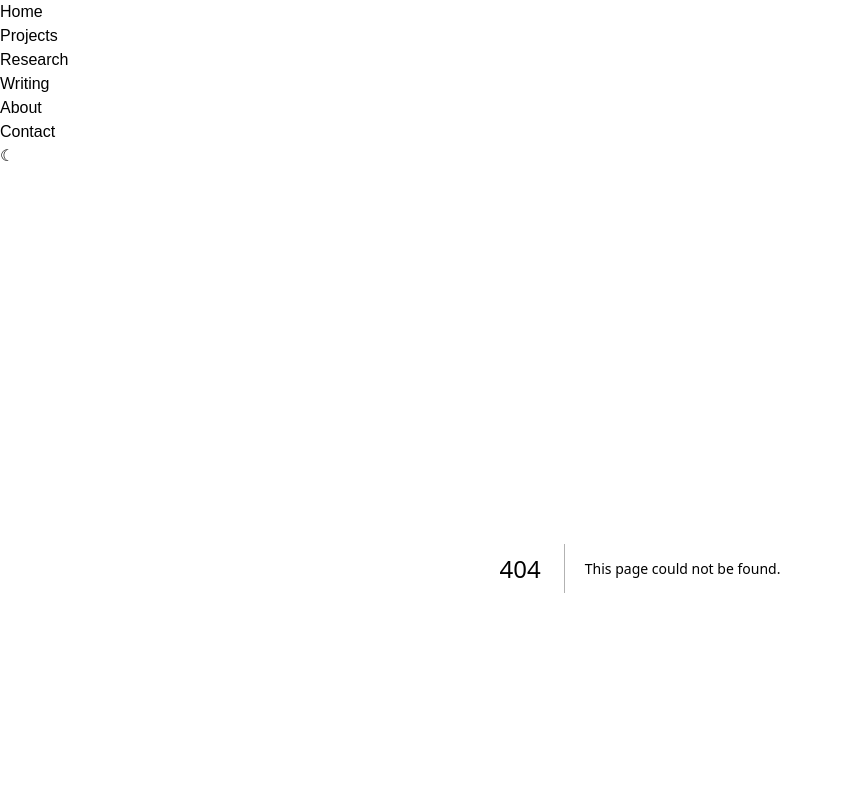
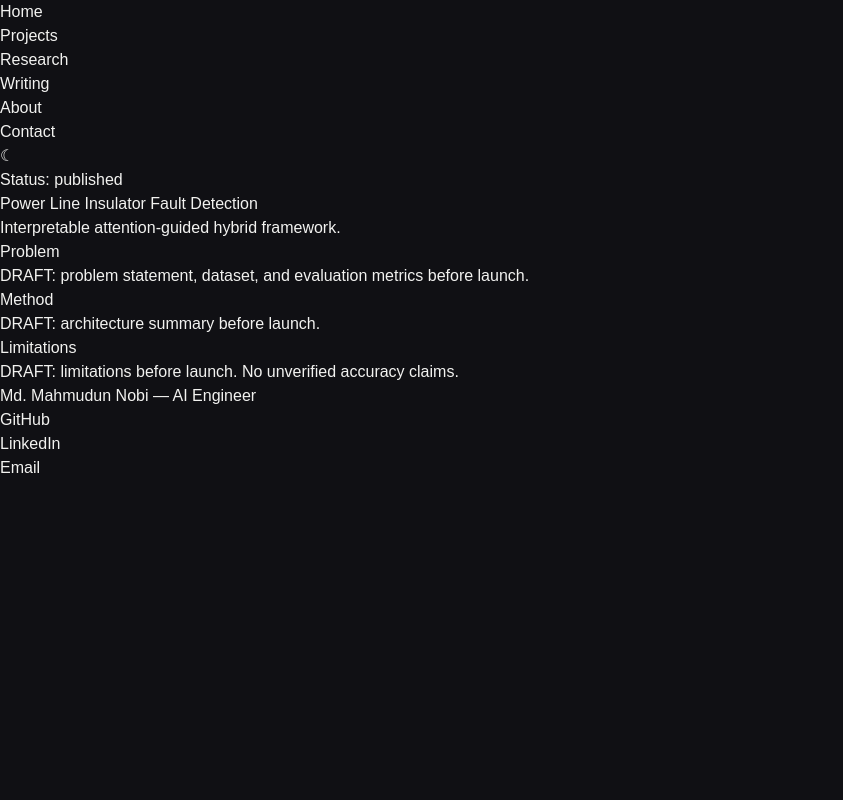
Before and after one commit to Nobi004/portfolio-live, a Next.js app: page /research/insulator-fault-detection in a window 1280 px wide. Before the commit this address had no page. Shown: the top 800 px of the page, without its empty margins (0-843 px from the left). Built offline with nearby package versions, Linux system fonts and the light colour scheme.

Commit message:
feat: add research section with three entries

```diff
--- /dev/null
+++ b/src/app/research/[slug]/page.tsx
@@ -0,0 +1,54 @@
+import type { Metadata } from "next";
+import { notFound } from "next/navigation";
+import type { ReactNode } from "react";
+import { RESEARCH_SLUGS, getResearchMeta } from "@/lib/research";
+
+export function generateStaticParams() {
+  return RESEARCH_SLUGS.map((slug) => ({ slug }));
+}
+
+export async function generateMetadata({
+  params,
+}: {
+  params: Promise<{ slug: string }>;
+}): Promise<Metadata> {
+  try {
+    const meta = await getResearchMeta((await params).slug);
+    return { title: `${meta.title} — Research`, description: meta.summary };
+  } catch {
+    return { title: "Research entry not found" };
+  }
+}
+
+export default async function ResearchDetailPage({
+  params,
+}: {
+  params: Promise<{ slug: string }>;
+}) {
+  const slug = (await params).slug;
+  let meta;
+  try {
+    meta = await getResearchMeta(slug);
+  } catch {
+    notFound();
+  }
+  const mod = await import(`@/content/research/${slug}.mdx`);
+  const Post = mod.default as (props: { components?: Record<string, ReactNode> }) => ReactNode;
+  return (
+    <article>
+      <p>
+        Status: {meta.status}
+        {meta.venue ? ` · ${meta.venue}` : ""}
+      </p>
+      <h1>{meta.title}</h1>
+      <p>{meta.tagline}</p>
+      <Post />
+      {meta.bibtex ? (
+        <section aria-label="Citation">
+          <h2>Cite</h2>
+          <pre>{meta.bibtex}</pre>
+        </section>
+      ) : null}
+    </article>
+  );
+}
--- a/src/app/research/page.tsx
+++ b/src/app/research/page.tsx
@@ -1,8 +1,26 @@
-export default function ResearchPage() {
+import Link from "next/link";
+import { getAllResearchMeta } from "@/lib/research";
+
+export default async function ResearchPage() {
+  const entries = await getAllResearchMeta();
   return (
     <article>
       <h1>Research</h1>
-      <p>Coming in Phase 3: publications, experiments, and technical evidence.</p>
+      <ul>
+        {entries.map((e) => (
+          <li key={e.slug}>
+            <Link href={`/research/${e.slug}`}>
+              <h2>{e.title}</h2>
+            </Link>
+            <p>{e.tagline}</p>
+            <p>
+              Status: {e.status}
+              {e.venue ? ` · ${e.venue}` : ""}
+              {e.year ? ` · ${e.year}` : ""}
+            </p>
+          </li>
+        ))}
+      </ul>
     </article>
   );
 }
--- /dev/null
+++ b/src/content/research/aura-runtime-research.mdx
@@ -0,0 +1,19 @@
+export const metadata = {
+  slug: "aura-runtime-research",
+  title: "AURA Runtime Research",
+  tagline: "Experiments in runtime behavior, governance, and evidence reconstruction.",
+  summary: "Independent experiments on agent runtime behavior, governance gating, and evidence reconstruction. Hypotheses clearly marked as such; only reproducible findings reported as findings.",
+  status: "experiment",
+};
+
+## Objective
+
+DRAFT: experimental objectives before launch.
+
+## Method
+
+DRAFT: methodology before launch. Hypotheses are labeled hypotheses, not results.
+
+## Limitations
+
+Independent experiment, not peer-reviewed work. DRAFT: reproducible findings before launch.
--- /dev/null
+++ b/src/content/research/insulator-fault-detection.mdx
@@ -0,0 +1,19 @@
+export const metadata = {
+  slug: "insulator-fault-detection",
+  title: "Power Line Insulator Fault Detection",
+  tagline: "Interpretable attention-guided hybrid framework.",
+  summary: "Research on interpretable attention-guided hybrid models for power-line insulator fault detection. DRAFT: confirm citation, IEEE link, dataset, metrics, and limitations before launch.",
+  status: "published",
+};
+
+## Problem
+
+DRAFT: problem statement, dataset, and evaluation metrics before launch.
+
+## Method
+
+DRAFT: architecture summary before launch.
+
+## Limitations
+
+DRAFT: limitations before launch. No unverified accuracy claims.
--- /dev/null
+++ b/src/content/research/wbfvd-colorization.mdx
@@ -0,0 +1,19 @@
+export const metadata = {
+  slug: "wbfvd-colorization",
+  title: "WBFVD — Image Colorization Research",
+  tagline: "Deep-learning true-to-color reconstruction using U-Net.",
+  summary: "Deep-learning-based true-to-color image reconstruction using U-Net. DRAFT: confirm publication status, experimental comparisons, and quantitative results before launch.",
+  status: "ongoing",
+};
+
+## Problem
+
+DRAFT: colorization problem framing before launch.
+
+## Method
+
+DRAFT: U-Net setup and training details before launch.
+
+## Limitations
+
+DRAFT: limitations and example outputs before launch.
--- /dev/null
+++ b/src/lib/research.ts
@@ -0,0 +1,37 @@
+import { z } from "zod";
+
+export const ResearchMetaSchema = z.object({
+  slug: z.string(),
+  title: z.string(),
+  tagline: z.string(),
+  summary: z.string().max(600),
+  status: z.enum(["published", "accepted", "under-review", "ongoing", "experiment"]),
+  venue: z.string().optional(),
+  year: z.string().regex(/^\d{4}$/).optional(),
+  doiUrl: z.string().url().optional(),
+  bibtex: z.string().optional(),
+});
+
+export type ResearchMeta = z.infer<typeof ResearchMetaSchema>;
+
+export const RESEARCH_SLUGS = [
+  "insulator-fault-detection",
+  "wbfvd-colorization",
+  "aura-runtime-research",
+] as const;
+
+export async function getResearchMeta(slug: string): Promise<ResearchMeta> {
+  if (!(RESEARCH_SLUGS as readonly string[]).includes(slug)) {
+    throw new Error(`Unknown research slug: ${slug}`);
+  }
+  const mod = await import(`@/content/research/${slug}.mdx`);
+  const meta = ResearchMetaSchema.parse(mod.metadata);
+  if (meta.slug !== slug) {
+    throw new Error(`Slug mismatch: file ${slug} exports metadata.slug ${meta.slug}`);
+  }
+  return meta;
+}
+
+export async function getAllResearchMeta(): Promise<ResearchMeta[]> {
+  return Promise.all(RESEARCH_SLUGS.map((slug) => getResearchMeta(slug)));
+}
```
